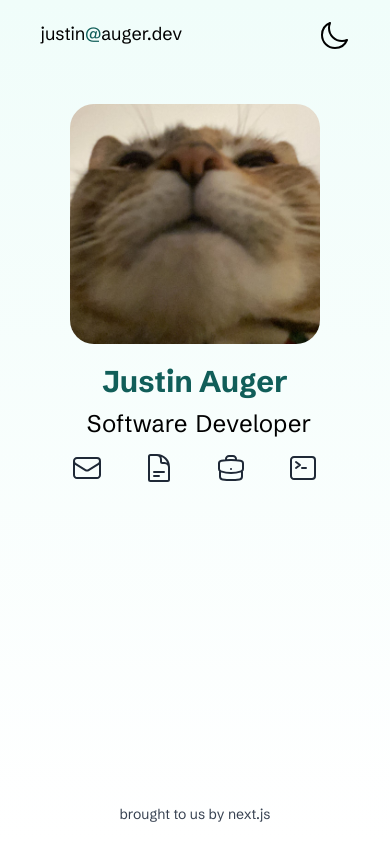
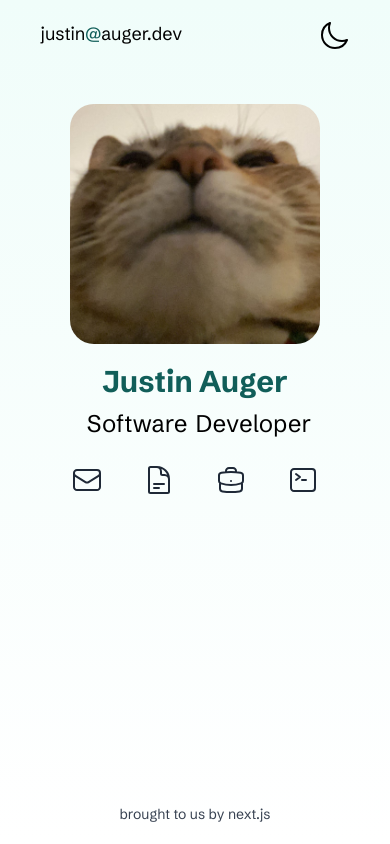
Before and after one commit to JustnAugr/augerdev, a Next.js app: page / in a window 390 px wide. Built offline with nearby package versions, Linux system fonts and the light colour scheme.

Commit message:
more button spacing for mobile as well

```diff
--- a/app/page.tsx
+++ b/app/page.tsx
@@ -47,7 +47,7 @@ export default function Home() {
               </div>
               <h2 className={`order-3 text-3xl md:text-5xl lg:text-5xl md:py-2 pb-2 md:pb-4 text-teal-800 ${groteskBold.className} dark:text-emerald-400`}>Justin Auger</h2>
               <Title />
-              <div className="order-4 flex justify-center gap-10 pt-2 md:pt-5 text-gray-800">
+              <div className="order-4 flex justify-center gap-10 pt-5 text-gray-800">
                 <Link href="mailto:justin@auger.dev">
                   <EnvelopeIcon
                     className="w-8 h-8 md:w-10 md:h-10 cursor-pointer hover:text-teal-700 dark:text-white dark:hover:text-emerald-400"
```
